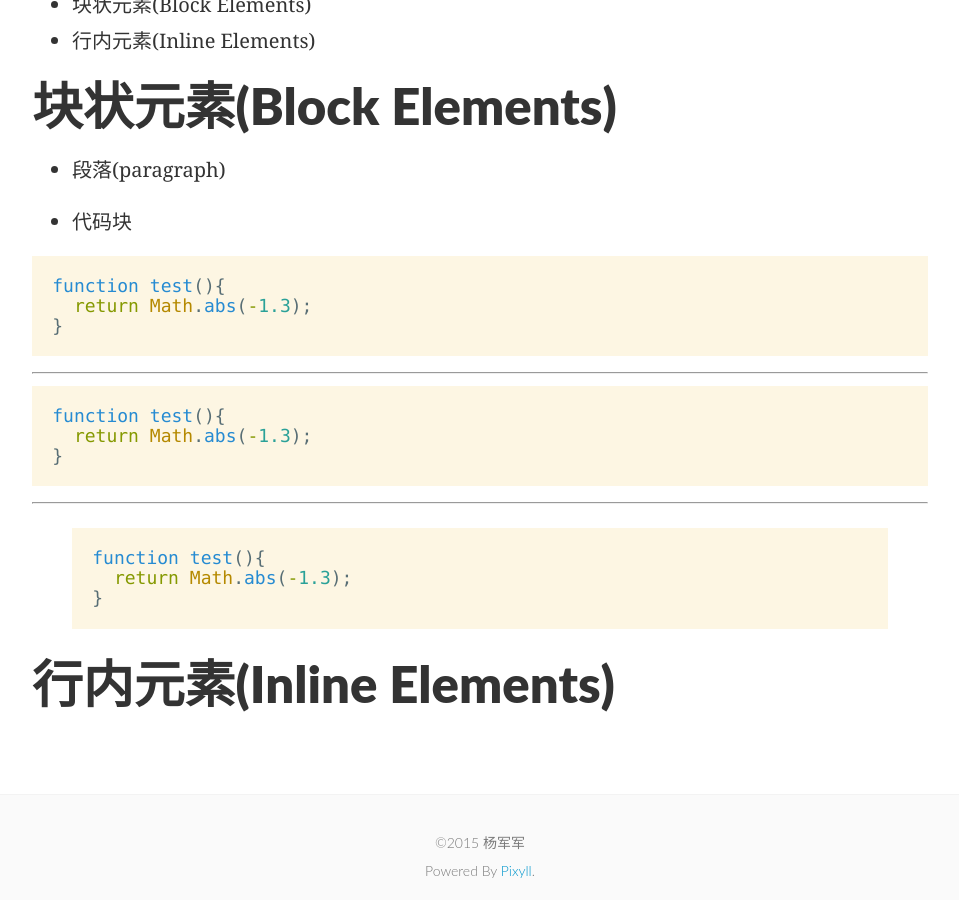
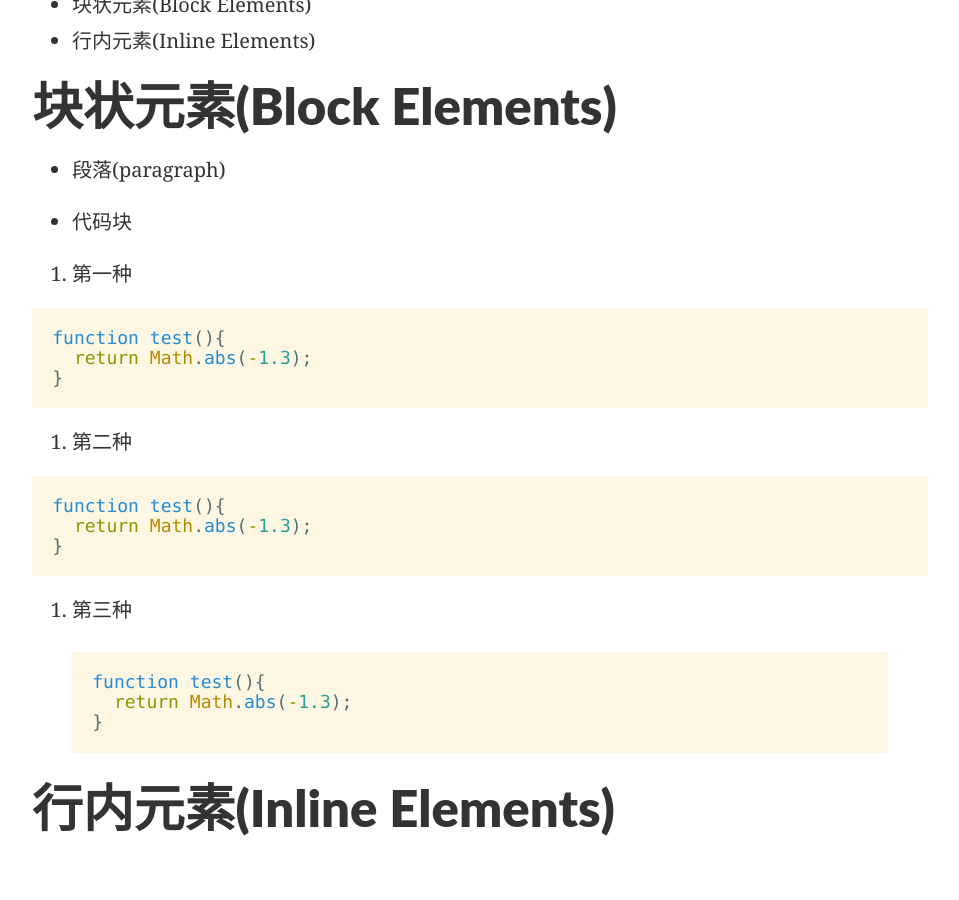
Before and after one commit to yangjunjun/yangjunjun.github.io, a Jekyll site: the page built from _posts/2015-05-20-a-guide-to-kramdown.md, in a window 1280 px wide and 900 px high, scrolled down 562 px. Shown: the whole window, without its empty margins (160-1119 px from the left). Built offline with Jekyll 4.4.1, drawn with Linux system fonts in a browser that asks for light colours; some web fonts are replaced; comment, search, counter and statistics services are not loaded.

````diff
--- a/_posts/2015-05-20-a-guide-to-kramdown.md
+++ b/_posts/2015-05-20-a-guide-to-kramdown.md
@@ -20,21 +20,24 @@
 
 - 代码块
 
+1. 第一种
 
-```javascript
+``` javascript
 function test(){
   return Math.abs(-1.3);
 }
 ```
----
 
-~~~javascript
+2. 第二种
+
+~~~ javascript
 function test(){
   return Math.abs(-1.3);
 }
 ~~~
 
----
+3. 第三种
+
 {% highlight javascript %}
 function test(){
   return Math.abs(-1.3);
````
